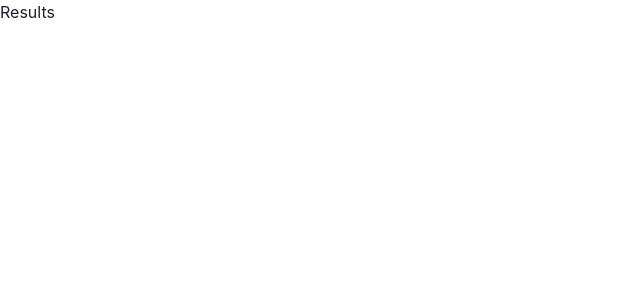
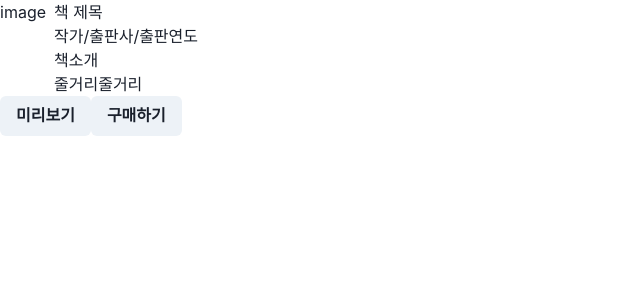
Before and after one commit to OneStopTeam/book-finder, a Next.js app: page / in a window 1280 px wide. Shown: the top 300 px of the page, without its empty margins (0-640 px from the left). Built offline with nearby package versions, Linux system fonts and the light colour scheme; no server answers.

Commit message:
Add axios

```diff
--- a/package.json
+++ b/package.json
@@ -8,9 +8,11 @@
     "lint": "next lint"
   },
   "dependencies": {
+    "@chakra-ui/icons": "^1.1.1",
     "@chakra-ui/react": "^1.7.2",
     "@emotion/react": "^11.6.0",
     "@emotion/styled": "^11.6.0",
+    "axios": "^0.24.0",
     "framer-motion": "^4.1.17",
     "next": "12.0.3",
     "react": "17.0.2",
--- a/pages/index.js
+++ b/pages/index.js
@@ -1,9 +1,9 @@
-import Result from "../src/components/Result";
+import Description from "../src/components/Description";
 
 export default function Home() {
   return (
     <div>
-      <Result />
+      <Description />
     </div>
   );
 }
--- a/src/components/Description.js
+++ b/src/components/Description.js
@@ -0,0 +1,39 @@
+import axios from "axios";
+import { useEffect, useState } from "react";
+import { Button, Box, Text, Stack } from "@chakra-ui/react";
+
+export default function Description() {
+  const [loading, setLoading] = useState(false);
+  useEffect(() => {
+    const book = async () => {
+      try {
+        setLoading(true);
+        const response = await axios.get(
+          `https://www.googleapis.com/books/v1/volumes?q=search+terms`
+        );
+      } catch (e) {
+        console.log("에러 발생");
+      }
+      setLoading(false);
+    };
+    book();
+  }, []);
+
+  if (loading) return <div>로딩중</div>;
+
+  return (
+    <Box>
+      <Stack direction={["column", "row"]}>
+        <Box>image</Box>
+        <Box>
+          <Text fontsize="1rem">책 제목</Text>
+          <Text>작가/출판사/출판연도</Text>
+          <Text>책소개</Text>
+          <Text>줄거리줄거리</Text>
+        </Box>
+      </Stack>
+      <Button>미리보기</Button>
+      <Button>구매하기</Button>
+    </Box>
+  );
+}
--- a/src/components/Result.js
+++ /dev/null
@@ -1,5 +0,0 @@
-import react from "react";
-
-export default function Result() {
-  return <div>Results</div>;
-}
```
Also changed, not shown: 1 other file (tests, documents, lock files or other folders).
